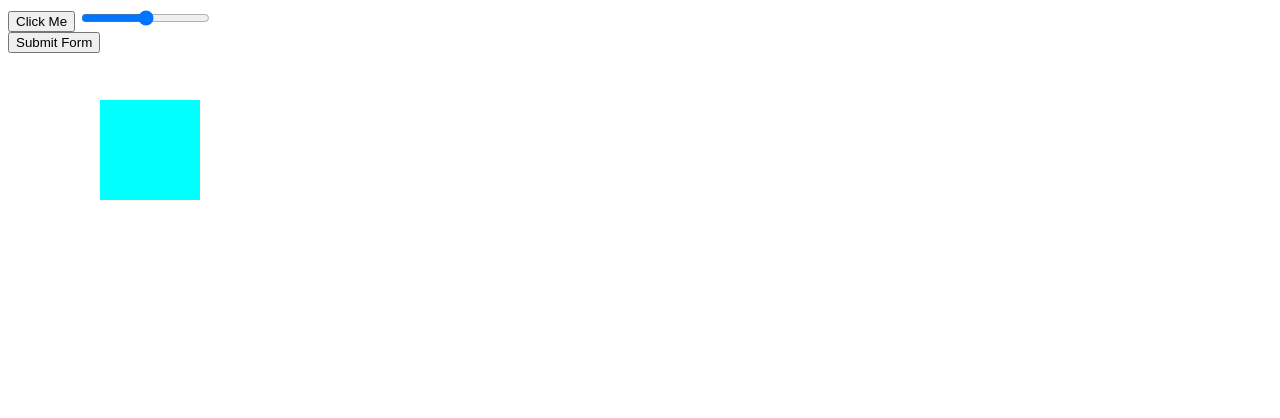
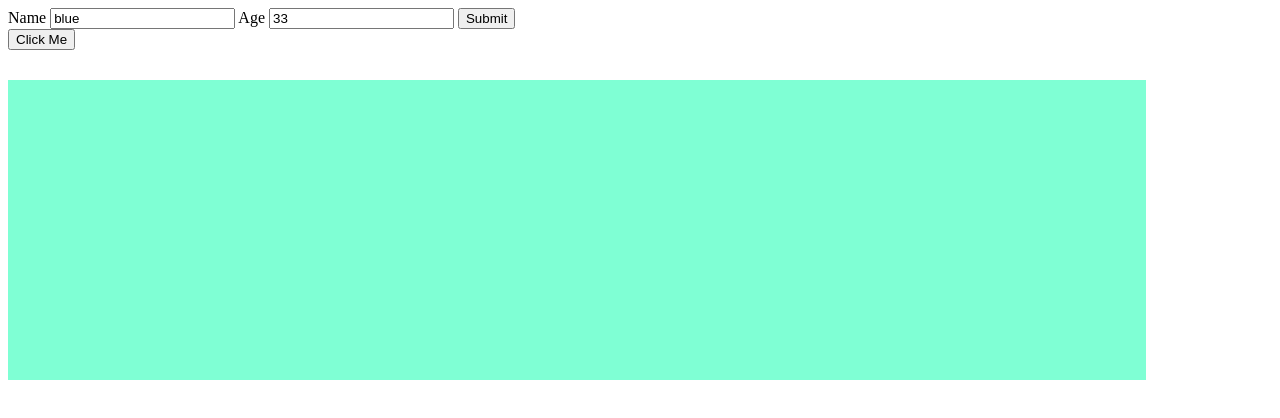
Before and after one commit to udemy-sveltekit-course/demo, a Svelte app: page / in a window 1280 px wide. Shown: the top 418 px of the page. Built offline with nearby package versions, Linux system fonts and the light colour scheme.

Commit message:
module2-video9

```diff
--- a/src/App.svelte
+++ b/src/App.svelte
@@ -1,50 +1,18 @@
 <script>
-  let left = 100;
-  let top = 100;
-  function clickMe(e) {
+  import Container from './Container.svelte';
+  import ChildEvent from './ChildEvent.svelte';
+  function onFormSubmit(e) {
     console.log(e);
-    alert('Clicked');
+    const { name, age } = e.detail;
+    console.log(name, age, 'details from event');
   }
-  function onInput(e) {
-    console.log(e.target.value, 'input');
-  }
-  function onChange(e) {
-    console.log(e, 'change');
-  }
-  function onKeyup(e) {
-    switch (e.key) {
-      case 'ArrowUp':
-        top -= 10;
-        break;
-      case 'ArrowDown':
-        top += 10;
-        break;
-      case 'ArrowLeft':
-        left -= 10;
-        break;
-      case 'ArrowRight':
-        left += 10;
-        break;
-    }
-  }
-  function handleSubmit(e) {
-    console.log('handlesubmit');
+  function onCustomEvent(e) {
+    alert(e.detail);
   }
 </script>
 
-<button on:click|once={clickMe}>Click Me</button>
-<input type="range" on:input={onInput} on:change={onChange} />
-<svelte:window on:keydown={onKeyup} />
-<form on:submit|stopPropagation|preventDefault={handleSubmit}>
-  <button type="submit">Submit Form</button>
-</form>
-<div style="left: {left}px; top: {top}px;" />
-
-<style>
-  div {
-    width: 100px;
-    height: 100px;
-    position: absolute;
-    background-color: aqua;
-  }
-</style>
+<Container
+  on:click={() => alert('was clicked')}
+  on:form_submit={onFormSubmit}
+/>
+<ChildEvent on:custom_event={onCustomEvent} />
--- /dev/null
+++ b/src/ChildEvent.svelte
@@ -0,0 +1,18 @@
+<script>
+  import { createEventDispatcher } from 'svelte';
+  const dispatch = createEventDispatcher();
+  function handleClick(e) {
+    dispatch('custom_event', Math.random());
+  }
+</script>
+
+<div on:click={handleClick} />
+
+<style>
+  div {
+    width: 90%;
+    height: 300px;
+    margin-top: 30px;
+    background-color: aquamarine;
+  }
+</style>
--- /dev/null
+++ b/src/Container.svelte
@@ -0,0 +1,5 @@
+<script>
+  import Form from './Form.svelte';
+</script>
+
+<Form on:form_submit on:click />
--- /dev/null
+++ b/src/Form.svelte
@@ -0,0 +1,22 @@
+<script>
+  let name = 'blue';
+  let age = 33;
+  import { createEventDispatcher } from 'svelte';
+  const dispatch = createEventDispatcher();
+  function onSubmit(e) {
+    dispatch('form_submit', {
+      name,
+      age,
+    });
+  }
+</script>
+
+<form on:submit|preventDefault={onSubmit}>
+  <label for="name">Name</label>
+  <input type="text" bind:value={name} id="name" />
+  <label for="age">Age</label>
+  <input type="number" bind:value={age} id="age" />
+  <button type="submit">Submit</button>
+</form>
+
+<button on:click>Click Me</button>
```
